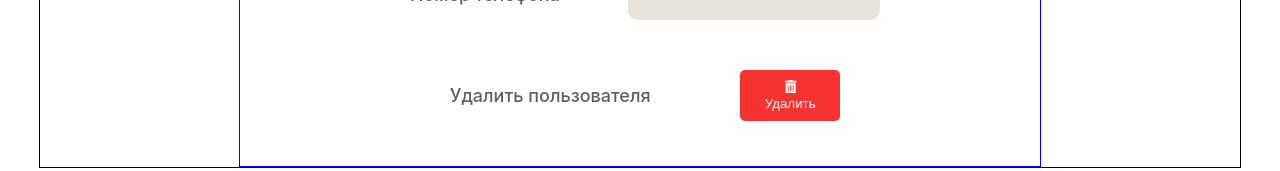
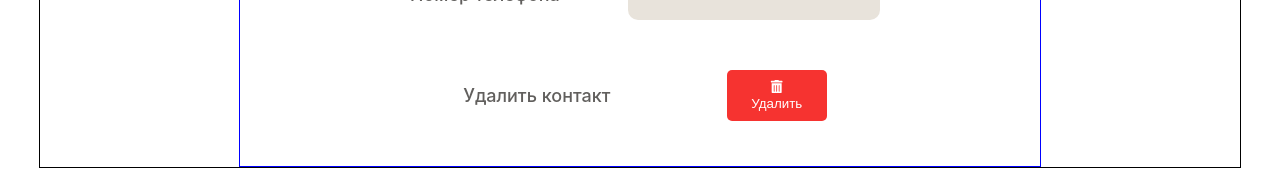
Before and after one commit to yoff3/phonebook, a React (Create React App) app in the folder phonebookrj/: page / in a window 1280 px wide. Shown: the part 594-765 px from the top of the page. Built offline with nearby package versions, Linux system fonts and the light colour scheme.

Commit message:
fixed deleting label context in contact form

```diff
--- a/phonebookrj/src/ContactForm.jsx
+++ b/phonebookrj/src/ContactForm.jsx
@@ -31,7 +31,7 @@ export function ContactForm(){
                             <input className="contact-input" type="text" id="phoneNumber" />
                         </div>
                         <div className="contact-field delete-contact">
-                            <label className="contact-label">Удалить пользователя</label>
+                            <label className="contact-label">Удалить контакт</label>
                             <DeleteButton />
                         </div>
                     </div>
```
